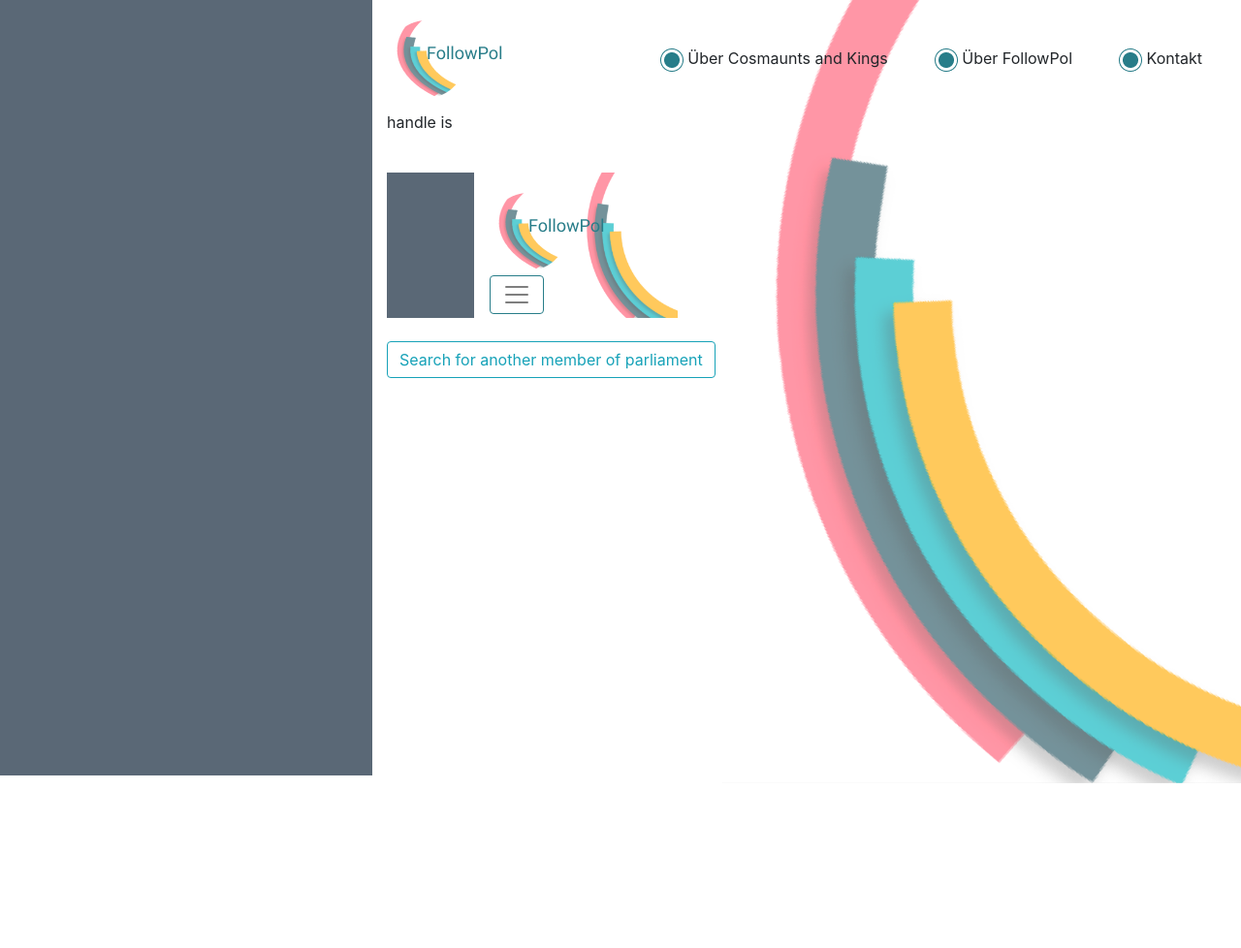
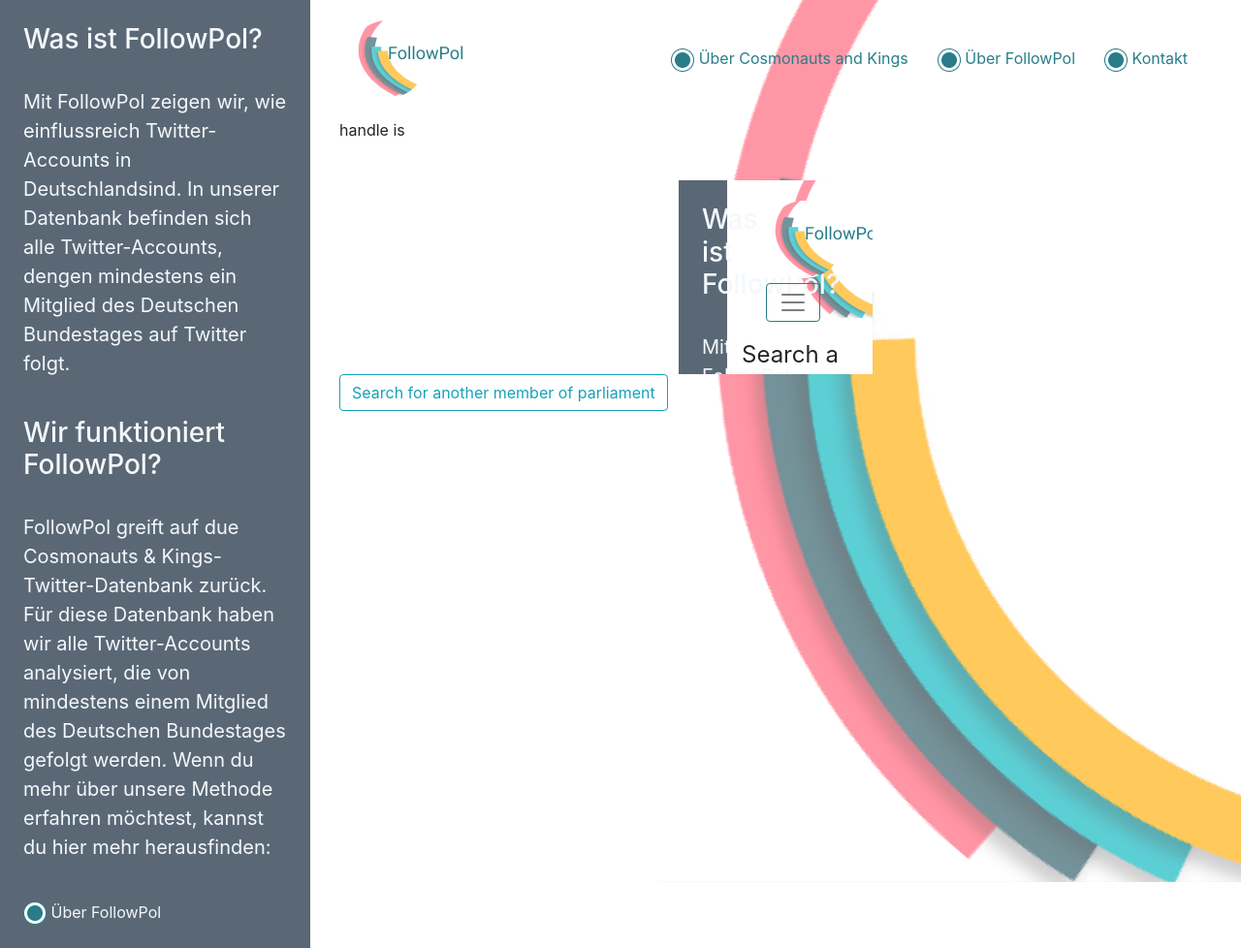
Before and after one commit to benattali/followpol, a Flask app: page /score in a window 1280 px wide. Shown: the whole page at 97% size. Before the commit the page ends 808 px from the top, so only its background shows below. Run offline with Flask 2, Linux system fonts and the light colour scheme; some libraries are stand-ins or nearby versions.

Commit message:
frontend fun

```diff
--- a/followpol/main/routes.py
+++ b/followpol/main/routes.py
@@ -18,8 +18,6 @@ def pieChart(form_data):
     pie_chart = pygal.Pie()
     pie_chart.title = 'How many people do they follow?'
     for item in following.items():
-        print (item[0])
-        print (item[1])
         pie_chart.add(item[0], item[1])
     pie_chart.render()
     chart = pie_chart.render_data_uri()
--- a/followpol/static/main.css
+++ b/followpol/static/main.css
@@ -7,19 +7,25 @@ body {
 
 .side-panel {
   background: #5A6876;
-  height: 100vh;
-  width: 30vw;
+  min-height: 100vh;
+  width: 25vw;
+  padding: 1.5rem;
+  color: #f4f8fb; /* white */
+}
+
+.side-panel p {
+  font-size: 20px;
 }
 
 .main-page {
   height: 100vh;
-  width: 70vw;
-  margin-top: 8px;
+  width: 75vw;
 }
 
 .navbar-followpol {
   justify-content: space-between;
   background: none;
+  padding: 1rem 2.5rem !important;
 }
 
 .navbar-followpol .navbar-collapse {
@@ -35,7 +41,7 @@ body {
 .warning {
   padding: 20px;
   background-color: #FAA741;
-  color: white;
+  color: #f4f8fb;
   margin-bottom: 15px;
 }
 
@@ -54,3 +60,41 @@ body {
 .closebtn:hover {
   color: black;
 }
+
+.pie-chart {
+  width: 200px;
+  height: 200px;
+}
+
+.navbar-links a:hover {
+  text-decoration: none;
+}
+
+.links {
+  color: #f4f8fb;
+}
+
+.links-navbar {
+  color: #287D89; /* green */
+  margin: 0 15px;
+}
+
+li a {
+  transition: 0.3s;
+}
+
+li a:hover {
+  text-decoration: none;
+  color: #FEC95C; /* yellow */
+  font-weight: 800;
+}
+
+span a {
+  transition: 0.3s;
+}
+
+span a:hover {
+  text-decoration: none;
+  color: #FEC95C;
+  font-weight: 800;
+}
--- a/followpol/templates/layout.html
+++ b/followpol/templates/layout.html
@@ -18,7 +18,19 @@
 <body>
     <div class="d-flex justify-content-start">
         <div class="side-panel">
-
+            <h3>Was ist FollowPol?</h3>
+            <br>
+            <p>Mit FollowPol zeigen wir, wie einflussreich Twitter-Accounts in Deutschlandsind. In unserer Datenbank befinden sich alle Twitter-Accounts, dengen mindestens ein Mitglied des Deutschen Bundestages auf Twitter folgt.</p>
+            <br>
+            <h3>Wir funktioniert FollowPol?</h3>
+            <br>
+            <p>FollowPol greift auf due Cosmonauts & Kings-Twitter-Datenbank zurück. Für diese Datenbank haben wir alle Twitter-Accounts analysiert, die von mindestens einem Mitglied des Deutschen Bundestages gefolgt werden. Wenn du mehr über unsere Methode erfahren möchtest, kannst du hier mehr herausfinden:</p>
+            <br>
+            <span>
+                <a class="links" href="https://www.cosmonautsandkings.com" target="_blank">
+                    <img src="/static/images/green-button.png" alt="Green button"> Über FollowPol
+                </a>
+            </span>
         </div>
 
         <div class="main-page">
@@ -30,21 +42,20 @@
                     <span class="navbar-toggler-icon"></span>
                 </button>
 
-
                 <div class="collapse navbar-collapse" id="navbarSupportedContent">
                     <ul class="navbar-nav mr-auto">
                         <li class="nav-item active">
-                            <a class="dropdown-item" href="https://www.cosmonautsandkings.com" target="_blank">
-                                <img src="/static/images/green-button.png" alt="Green button"> Über Cosmaunts and Kings
+                            <a class="links-navbar" href="https://www.cosmonautsandkings.com" target="_blank">
+                                <img src="/static/images/green-button.png" alt="Green button"> Über Cosmonauts and Kings
                             </a>
                         </li>
                         <li class="nav-item">
-                            <a class="dropdown-item" href="https://www.cosmonautsandkings.com" target="_blank">
+                            <a class="links-navbar" href="https://www.cosmonautsandkings.com" target="_blank">
                                 <img src="/static/images/green-button.png" alt="Green button"> Über FollowPol
                             </a>
                         </li>
                         <li class="nav-item">
-                            <a class="dropdown-item" href="https://www.cosmonautsandkings.com" target="_blank">
+                            <a class="links-navbar" href="https://www.cosmonautsandkings.com" target="_blank">
                                 <img src="/static/images/green-button.png" alt="Green button"> Kontakt
                             </a>
                         </li>
--- a/followpol/templates/score.html
+++ b/followpol/templates/score.html
@@ -1,5 +1,6 @@
 {% extends 'layout.html' %}
 {% block content %}
+    <div class="container">
         <p>handle is {{ twitter_handle }}</p>
         <br>
         {% for line in csv_data %}
@@ -12,10 +13,10 @@
             {% endif %}
         {% endfor %}
 
-    <div id="chart">
-       <embed type="image/svg+xml" src= {{ chart|safe }} />
+        <div class="text-center">
+           <embed class="pie-chart" type="image/svg+xml" src= {{ chart|safe }} />
         </div>
-    <br>
 
         <a class="btn btn-outline-info mb-2" href="{{ url_for('main.home') }}">Search for another member of parliament</a>
+    </div>
 {% endblock content %}
```
Also changed, not shown: followpol/static/images/logo.png. Lines whose indentation alone changed are shown as unchanged.
